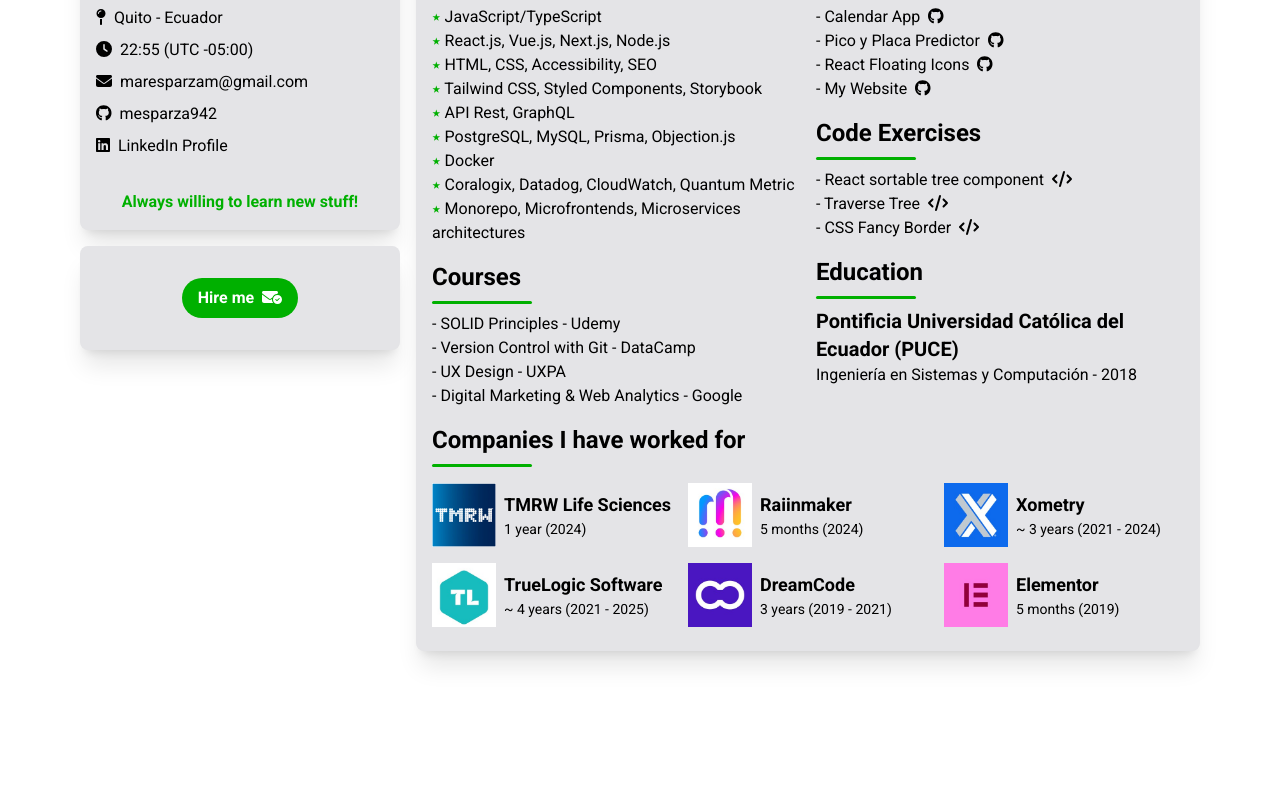
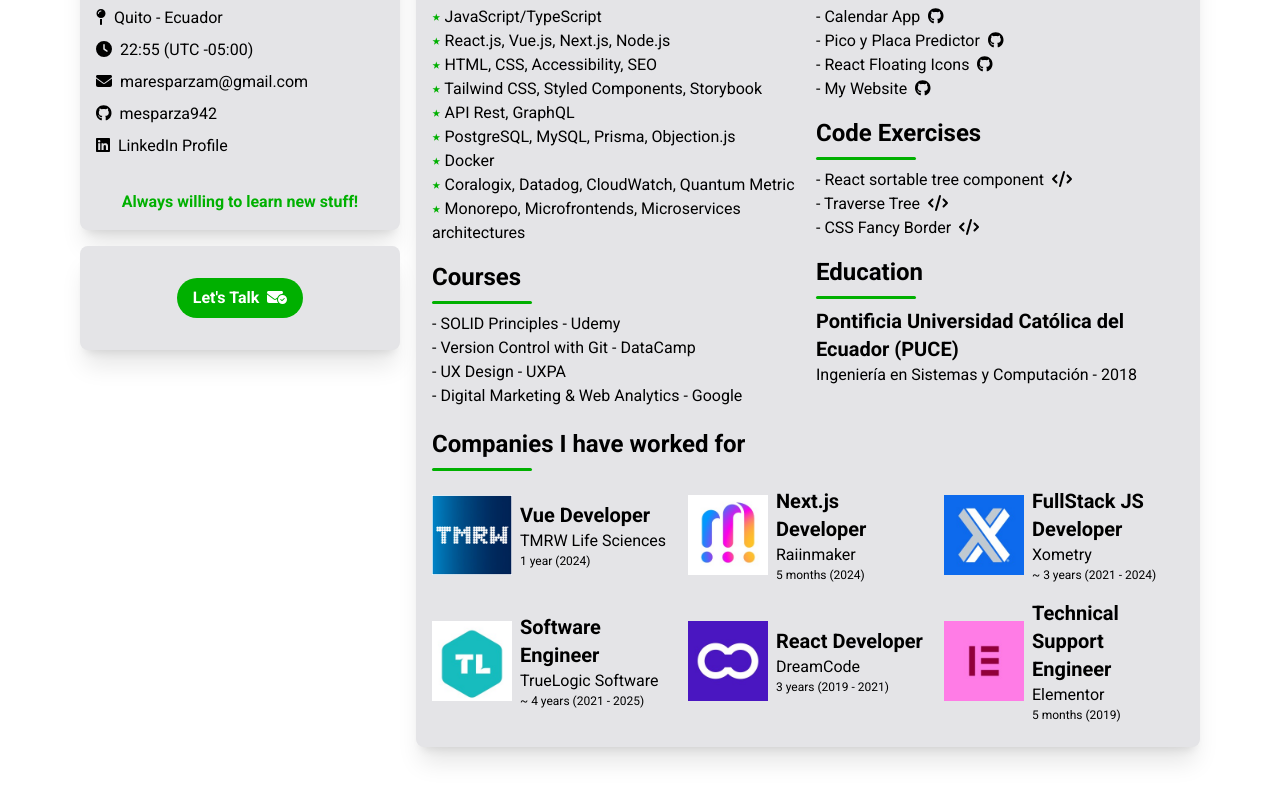
Before and after one commit to mesparza942/my-website, a React (Vite) app: page / in a window 1280 px wide. Shown: the part 534-1334 px from the top of the page. Before the commit the page ends 1265 px from the top, so only its background shows below. Built offline with nearby package versions, Linux system fonts and the light colour scheme.

Commit message:
Fix responsiveness on mobile

```diff
--- a/src/App.tsx
+++ b/src/App.tsx
@@ -15,7 +15,7 @@
           <SideBar />
           <Container className="p-8 justify-center hidden sm:flex">
             <Button
-              btnText="Hire me"
+              btnText="Let's Talk"
               btnType="link"
               href="mailto:maresparzam@gmail.com"
               icon={
--- a/src/components/ExperienceSummary.tsx
+++ b/src/components/ExperienceSummary.tsx
@@ -94,19 +94,20 @@
           </div>
         </div>
       </div>
-      <div className="mt-4">
+      <div className="mt-5">
         <Title label="Companies I have worked for" />
         <div className="flex flex-col md:grid md:grid-cols-2 xl:grid-cols-3 gap-4 py-2">
           {jobCompanies.map((company) => (
             <div key={company.id} className="flex items-center gap-2">
               <img
-                className="w-16 h-16"
+                className="w-20 h-20"
                 src={company.logo}
                 alt={`${company.name} logo`}
               />
               <div className="flex flex-col">
-                <span className="text-lg font-bold">{company.name}</span>
-                <span className="text-sm">
+                <span className="text-xl font-bold">{company.position}</span>
+                <span className="text-base">{company.name}</span>
+                <span className="text-xs">
                   {company.time} ({company.period})
                 </span>
               </div>
--- a/src/components/SearchCompanies.tsx
+++ b/src/components/SearchCompanies.tsx
@@ -20,7 +20,7 @@
       {jobCompanies.length ? (
         <>
           <Title label="Companies" />
-          <div className="grid grid-cols-2 gap-8 py-2">
+          <div className="flex flex-col md:grid md:grid-cols-2 gap-8 py-2">
             {jobCompanies.map(({ item: company }) => (
               <React.Fragment key={company.id}>
                 <div className="flex flex-col">
--- a/src/components/SearchCourses.tsx
+++ b/src/components/SearchCourses.tsx
@@ -21,7 +21,7 @@
       {results?.length ? (
         <>
           <Title label="Courses" />
-          <div className="grid grid-cols-4 gap-4 mb-4">
+          <div className="flex xl:grid xl:grid-cols-4 gap-4 mb-4">
             {results.map(({ item: course }) => (
               <div key={course.id} className="border-green-300 rounded-xl p-2">
                 <p className="font-bold">
--- a/src/components/SearchExercises.tsx
+++ b/src/components/SearchExercises.tsx
@@ -21,7 +21,7 @@
       {results?.length ? (
         <>
           <Title label="Exercises" />
-          <div className="grid grid-cols-2 gap-8 mb-8">
+          <div className="flex xl:grid xl:grid-cols-2 gap-8 mb-8">
             {results.map(({ item: exercise }) => (
               <div key={exercise.id}>
                 <h2>
--- a/src/components/SearchProjects.tsx
+++ b/src/components/SearchProjects.tsx
@@ -23,7 +23,7 @@
       {results?.length ? (
         <>
           <Title label="Projects" />
-          <div className="grid grid-cols-2 gap-8 mb-8">
+          <div className="flex flex-col md:grid md:grid-cols-2 gap-8 mb-8">
             {results.map(({ item: project }) => (
               <div key={project.id}>
                 <h2>
@@ -38,7 +38,7 @@
                 </h2>
                 <p className="mb-4">{project.description}</p>
                 <h3>Skills gained:</h3>
-                <div className="flex gap-4">
+                <div className="flex gap-4 flex-wrap">
                   {skills
                     .filter((skill) => project.skills.includes(skill.id))
                     .map((skill) => (
--- a/src/components/SearchSkills.tsx
+++ b/src/components/SearchSkills.tsx
@@ -20,7 +20,7 @@
       {results.length ? (
         <>
           <Title label="Skills" />
-          <div className="grid grid-cols-3 gap-3 mb-4">
+          <div className="flex flex-col xl:grid xl:grid-cols-3 gap-3 mb-4">
             {results.map(({ item: skill }) => (
               <React.Fragment key={skill.id}>
                 <div className="flex flex-col">
```
